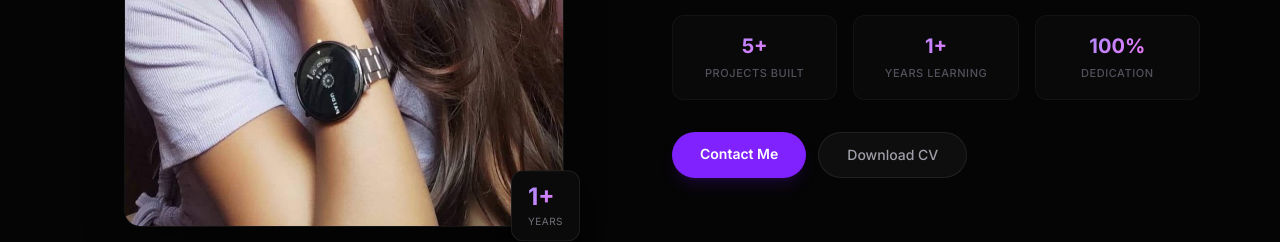
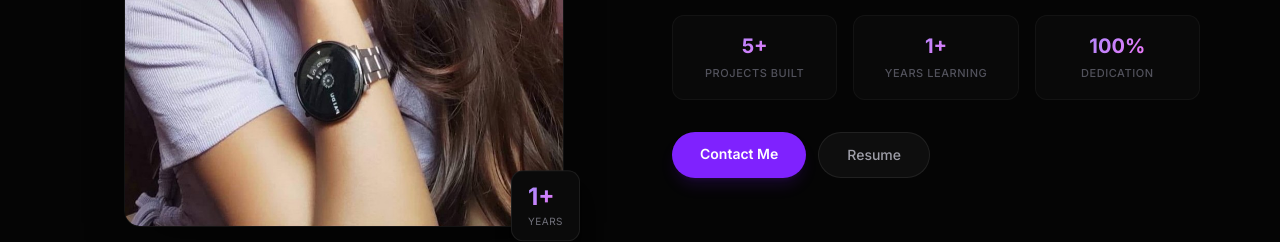
Before and after one commit to Khushbumandal2060/Portfolio, a Next.js app: page / in a window 1280 px wide. Shown: the part 1500-1742 px from the top of the page. Built offline with nearby package versions, Linux system fonts and the light colour scheme.

Commit message:
resume updated

```diff
--- a/src/components/AboutMe.tsx
+++ b/src/components/AboutMe.tsx
@@ -153,14 +153,14 @@ const AboutMe = forwardRef<HTMLElement>((props, ref) => {
                 Contact Me
               </a>
               <a
-                href="/Khushbu Mandal(CV).pdf"
+                href="/Khushbu_resume.pdf"
                 download
                 className="px-7 py-3 rounded-full text-sm font-medium
                   bg-white/4 border border-white/8
                   text-zinc-400 hover:text-white hover:border-white/12
                   transition-all duration-300"
               >
-                Download CV
+                Resume
               </a>
             </div>
           </motion.div>
```
